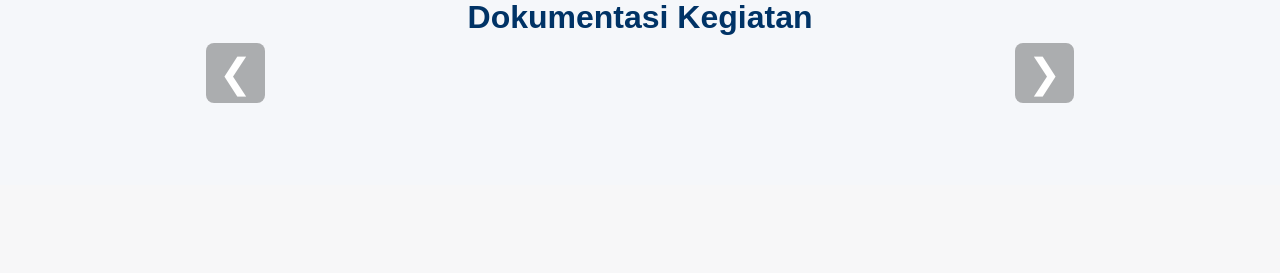
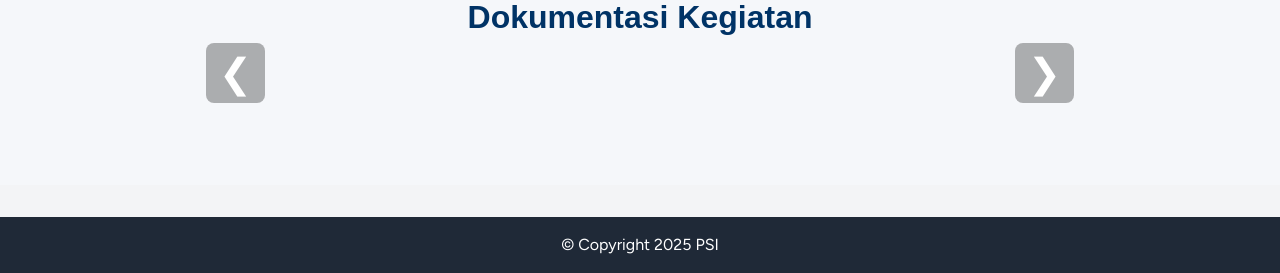
Before and after one commit to ReinhardBatubara/gerejaversi2, a Laravel app: page / in a window 1280 px wide. Shown: the part 1573-1846 px from the top of the page. Before the commit the page ends 1676 px from the top, so only its background shows below. Run offline with Laravel 12, Linux system fonts and the light colour scheme; data comes from the database, SQL or seed files in the repository; data that the repository does not hold is empty; style sheets or scripts are compiled from the project's sources.

Commit message:
Add a new footer component and include it in the main application layout.
This commit introduces a new `footer.blade.php` file containing the site-wide footer with the copyright notice "© Copyright 2025 PSI".

The footer is included in the main `app.blade.php` layout file, ensuring it appears consistently across all pages that use this layout.

```diff
--- a/psi-2425ge-03-hkbp-sigumpar/resources/views/layouts/app.blade.php
+++ b/psi-2425ge-03-hkbp-sigumpar/resources/views/layouts/app.blade.php
@@ -31,6 +31,8 @@
             <main>
                 {{ $slot }}
             </main>
+
+            @include('layouts.footer')
         </div>
     </body>
 </html>
--- /dev/null
+++ b/psi-2425ge-03-hkbp-sigumpar/resources/views/layouts/footer.blade.php
@@ -0,0 +1,9 @@
+{{--
+File: resources/views/layouts/footer.blade.php
+Tampilan ini berisi footer untuk website.
+--}}
+<footer class="bg-gray-800 text-white text-center p-4 mt-8">
+    <div class="container mx-auto">
+        © Copyright 2025 PSI
+    </div>
+</footer>
```
